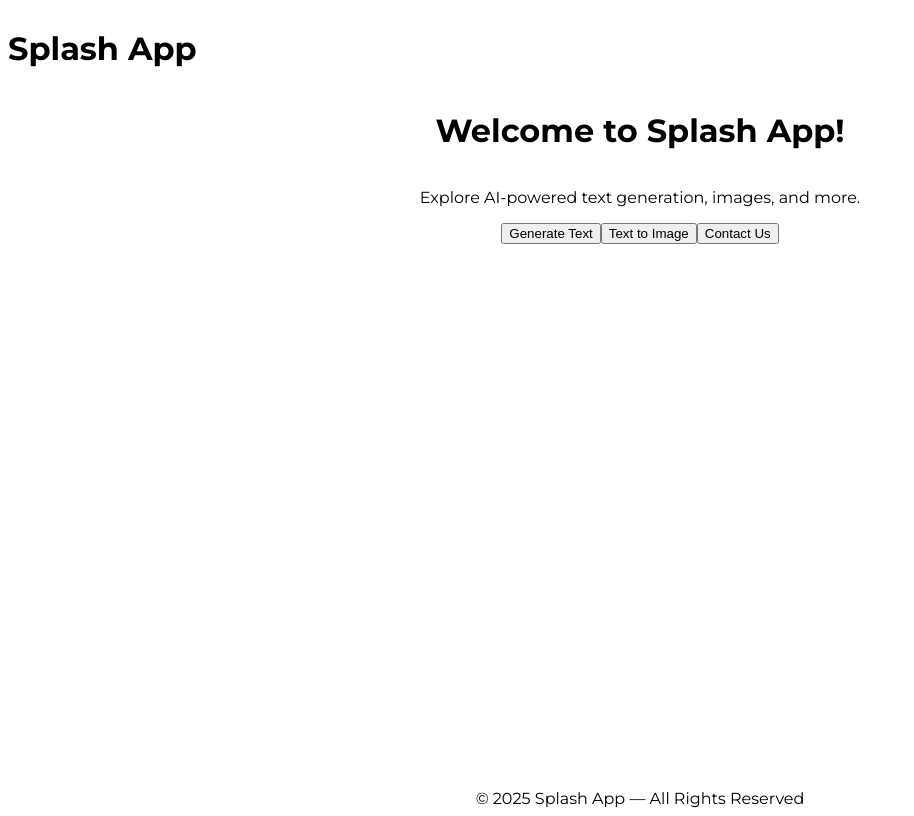
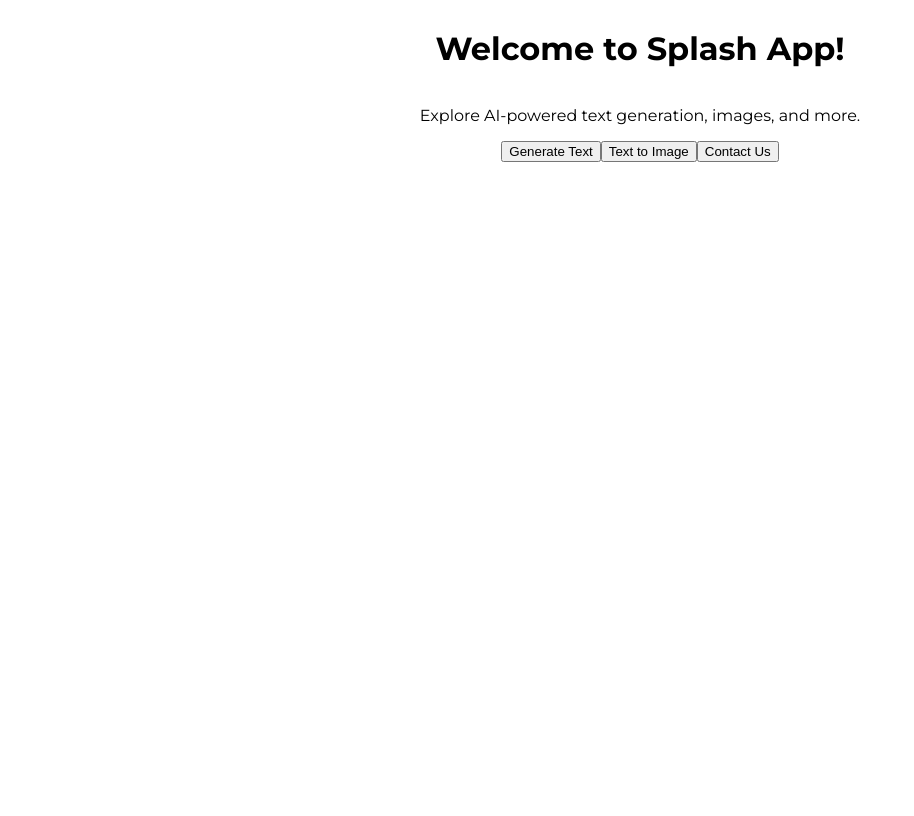
Before and after one commit to lkmodibbo/alx-project-0x03-setup, a Next.js app in the folder alx-project-0x03/: page / in a window 1280 px wide. Shown: the whole page, without its empty margins (0-914 px from the left). Built offline with nearby package versions, Linux system fonts and the light colour scheme.

Commit message:
index.tsx corrected

```diff
--- a/alx-project-0x03/components/layouts/Layout.tsx
+++ b/alx-project-0x03/components/layouts/Layout.tsx
@@ -1,17 +1,11 @@
+// components/layouts/Layout.tsx
+
 import type { LayoutProps } from "@/interface";
 
-const Layout = ({ children }: LayoutProps) => {
+export default function Layout({ children }: LayoutProps) {
   return (
-    <div className="min-h-screen flex flex-col">
-      <header className="bg-blue-600 text-white py-4 px-6">
-        <h1 className="text-lg font-bold">Splash App</h1>
-      </header>
-      <main className="flex-1 py-6 px-8">{children}</main>
-      <footer className="bg-gray-800 text-white text-center py-4 mt-4">
-        © {new Date().getFullYear()} Splash App — All Rights Reserved
-      </footer>
+    <div className="min-h-screen bg-gray-50 px-6 py-4">
+      {children}
     </div>
   );
-};
-
-export default Layout;
+}
```
